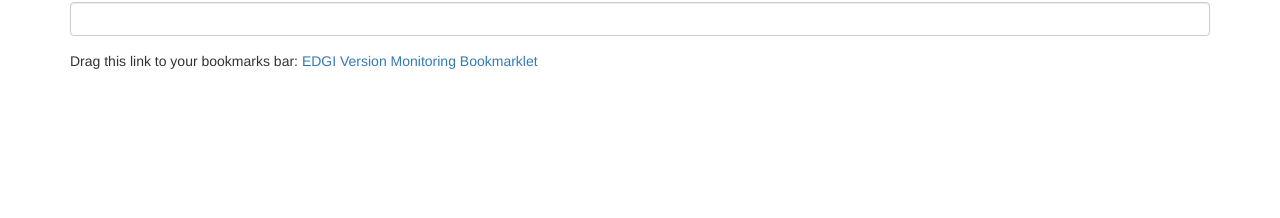
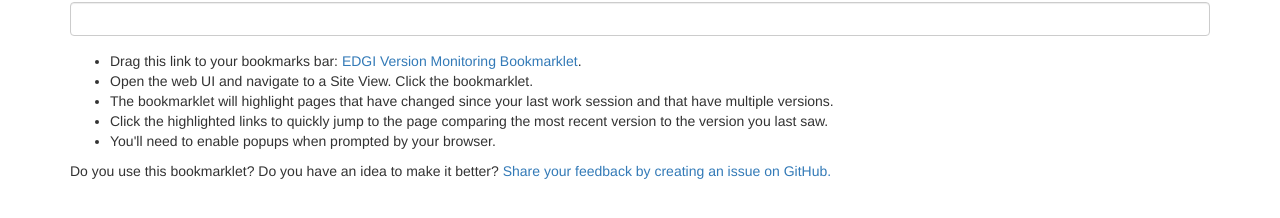
Before and after one commit to edgi-govdata-archiving/version-tracking-ui, a website: page index.html in a window 1280 px wide. Shown: the part 152-370 px from the top of the page. Drawn offline with nearby package versions, Linux system fonts and the light colour scheme.

Commit message:
Add more descriptive text

```diff
--- a/index.html
+++ b/index.html
@@ -24,7 +24,15 @@
         </div>
       </form>
 
-      <p ng-class="{'text-muted': !output}">Drag this link to your bookmarks bar: <a ng-href="{{ output }}">EDGI Version Monitoring Bookmarklet</a></p>
+      <ul>
+        <li ng-class="{'text-muted': !output}">Drag this link to your bookmarks bar: <a ng-href="{{ output }}">EDGI Version Monitoring Bookmarklet</a>.</li>
+        <li>Open the web UI and navigate to a Site View. Click the bookmarklet.</li>
+        <li>The bookmarklet will highlight pages that have changed since your last work session and that have multiple versions.</li>
+        <li>Click the highlighted links to quickly jump to the page comparing the most recent version to the version you last saw.</li>
+        <li>You'll need to enable popups when prompted by your browser.</li>
+      </ul>
+
+      <p>Do you use this bookmarklet? Do you have an idea to make it better? <a href="https://github.com/edgi-govdata-archiving/version-tracking-ui/issues">Share your feedback by creating an issue on GitHub.</a></p>
 
       <p ng-show>{{ error }}</p>
     </div>
```
